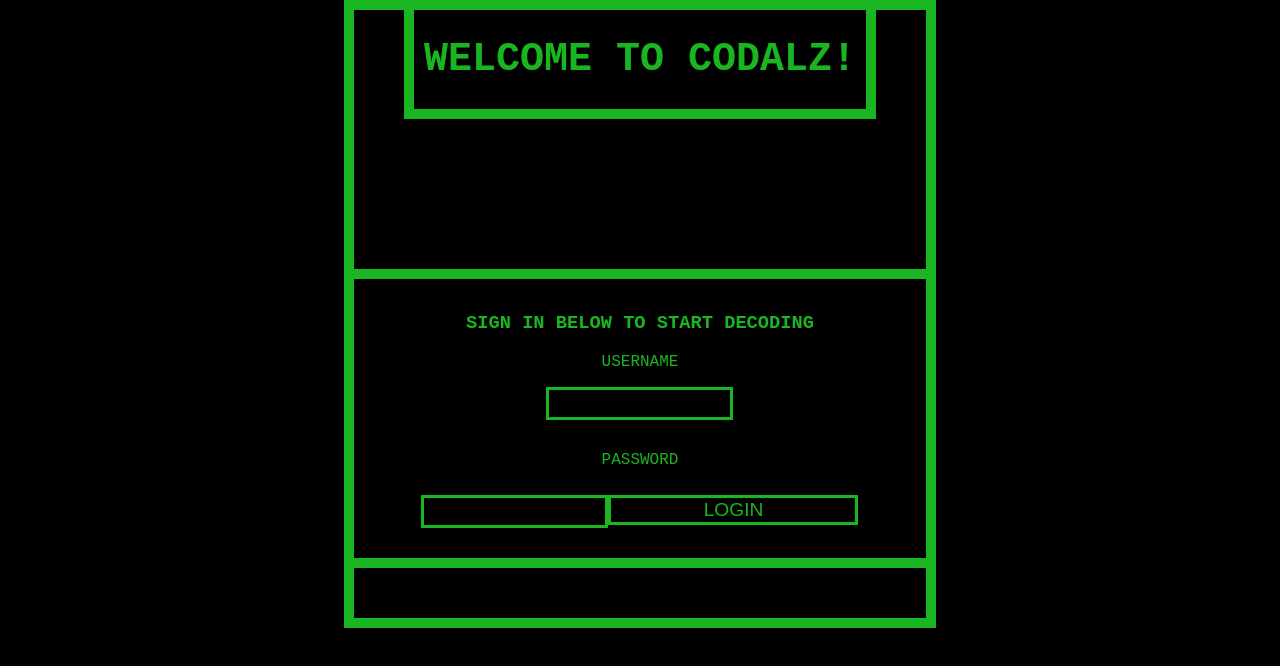
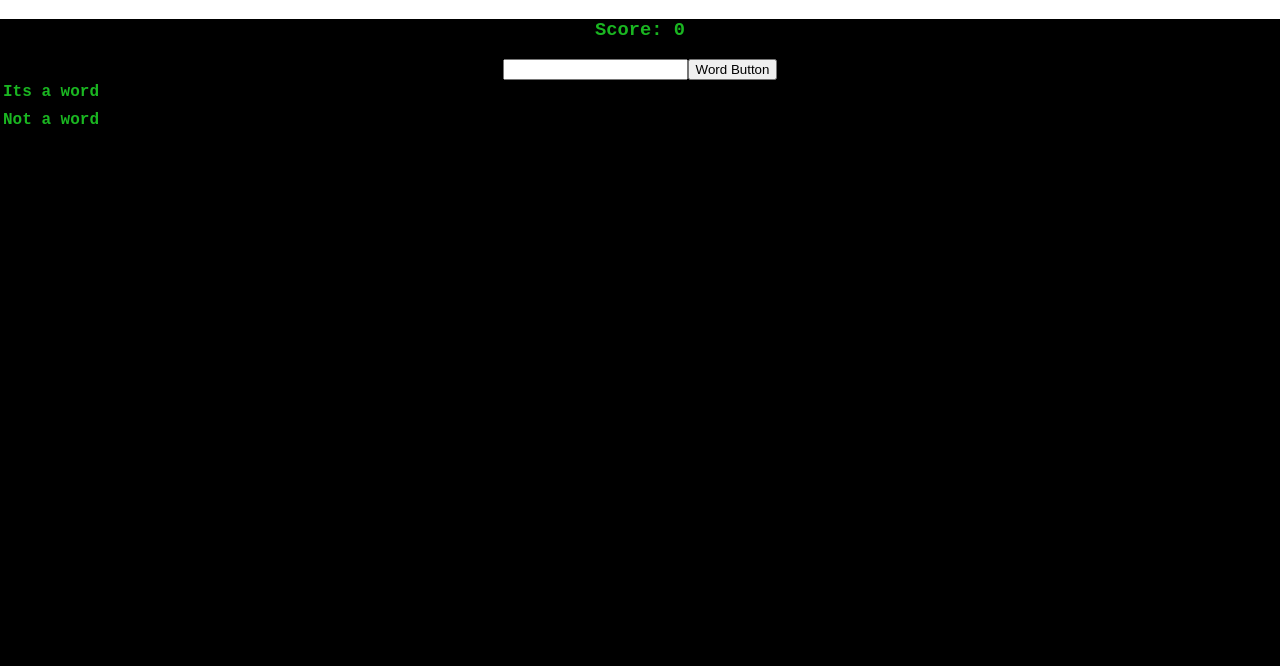
Before and after one commit to josh-mcdaniel/p2-group-4, a React (Create React App) app in the folder p2-react/: page / in a window 1280 px wide. Shown: the top 666 px of the page. Built offline with nearby package versions, Linux system fonts and the light colour scheme.

Commit message:
scoring function and word check function finished

```diff
--- a/p2-react/src/App.tsx
+++ b/p2-react/src/App.tsx
@@ -3,13 +3,21 @@ import React from 'react';
 import './App.css';
 import { BrowserRouter as Router, Routes, Route } from 'react-router-dom';
 import { Login } from './components/Login/Login';
+import { Home } from './components/Home';
 
 function App() {
   return (
     <div className="App">
 
-          <Login/>
-        </div>
+      <Router>
+        <Routes>
+          <Route path="/" element={<Home/>}/>
+        </Routes>
+      </Router>
+
+
+
+    </div>
 
   );
 }
--- /dev/null
+++ b/p2-react/src/components/CountDisplay.tsx
@@ -0,0 +1,10 @@
+import React from "react"
+
+export const CountDisplay: React.FC<any> = (props) =>{
+
+    return(
+        <div>
+            <h3>{props.score.score}</h3>
+        </div>
+    )
+}
--- /dev/null
+++ b/p2-react/src/components/Home.tsx
@@ -0,0 +1,87 @@
+import React, { useEffect, useState } from "react"
+import { useSelector, useDispatch } from "react-redux"
+import { getWord } from "./actions/wordAction"
+
+import { CountDisplay } from "./CountDisplay"
+import { WordDisplay } from "./WordDisplay"
+
+
+
+
+
+
+export const Home: React.FC<any> = () => {
+
+    //we need useSelector to access the store
+    //we set it so that it can take <any state, and access any store>
+    //our state object is set to chanage to whatever (state is in the store)
+    const appState =useSelector<any, any>((state) => state)
+
+    //we need useDispatch to dispatch information to our action
+    const dispatch = useDispatch()
+
+    let [word, setWord] = useState('')
+    let [count, setCount] = useState(0)
+
+    const handleChange = (e:any) => {
+        if(e.target.name === "WordSearch"){
+            console.log(word)
+            console.log(appState)
+            setWord(e.target.value)
+        }
+    }
+
+    const loadWord = async () => {
+        await dispatch(
+            getWord(word) as any
+        )
+    }
+
+    useEffect(()=>{
+        if(appState.word.isValid === true){
+            setCount(count+1)
+
+        }
+
+    },[appState.word.word])
+
+
+    return(
+        <div className="home-page">
+            <h3>Score: {count}</h3>
+
+            <WordDisplay word={appState.word}/>
+            <div className="home-container">
+                <input type="text" name="WordSearch" onChange={handleChange}/>
+                <button className="wordButton" onClick={loadWord}>Word Button</button>
+            </div>
+            <div className="table-div">
+            <table>
+                <tbody>
+                    <tr>
+                        <th>Its a word</th>
+                    </tr>
+                    <tr>
+                        <td>
+                        {appState.word.word}
+                        </td>
+                    </tr>
+                </tbody>
+            </table>
+            <table>
+                <tbody>
+                <tr>
+                    <th>Not a word</th>
+                </tr>
+                <tr>
+                    <td>
+                        {appState.word.Notword}
+                    </td>
+                </tr>
+                </tbody>
+            </table>
+            </div>
+
+        </div>
+    );
+}
--- /dev/null
+++ b/p2-react/src/components/WordDisplay.tsx
@@ -0,0 +1,12 @@
+import React from "react"
+
+
+export const WordDisplay: React.FC<any> = (props) => {
+
+    return(
+        <div>
+            <h3>{props.word.word}</h3>
+
+        </div>
+    )
+}
--- /dev/null
+++ b/p2-react/src/components/actions/actionType.ts
@@ -0,0 +1,4 @@
+//will store different actions in this class
+
+export const GET_WORD = 'GET_WORD';
+export const ADD_WORD = 'ADD_WORD';
--- /dev/null
+++ b/p2-react/src/components/actions/wordAction.ts
@@ -0,0 +1,55 @@
+import axios from "axios"
+import { Icount, Iword} from "../store/types"
+import { GET_WORD } from "./actionType"
+
+
+
+export const getWord =(userWord:string) => async (dispatch:any) => {
+
+
+    let incomingWord: Iword
+
+
+    try{
+
+        const response = await axios.get("https://api.dictionaryapi.dev/api/v2/entries/en/" + userWord)
+        console.log(response)
+
+        if(response.status === 404){
+            console.log("404 in the action getWord")
+
+        }else{
+
+            incomingWord = {
+                word: response.data[0].word,
+                Notword: "",
+                isValid: true
+
+            }
+
+        return dispatch ({
+            type: GET_WORD,
+            payload: incomingWord
+        })
+
+        }
+
+
+
+    }catch (e){
+        console.log(userWord)
+        console.log("get word function failed")
+        incomingWord = {
+            word: "",
+            Notword: userWord,
+            isValid: false
+        }
+
+
+
+    return dispatch ({
+        type: GET_WORD,
+        payload: incomingWord
+    })
+    }
+}
--- /dev/null
+++ b/p2-react/src/components/reducers/index.ts
@@ -0,0 +1,10 @@
+import { combineReducers } from "redux"
+import { WordReducer } from "./wordReducer";
+
+
+
+
+export default combineReducers({
+    word: WordReducer
+
+})
--- /dev/null
+++ b/p2-react/src/components/reducers/wordReducer.ts
@@ -0,0 +1,29 @@
+import { GET_WORD } from "../actions/actionType"
+import { Iword } from "../store/types"
+
+
+let initialState: Iword = {
+    word: "",
+    Notword:"",
+    isValid: false
+
+
+}
+
+type Action = {type: string, payload: any}
+
+//should match file name
+export const WordReducer = (state: Iword = initialState, action: Action) => {
+
+    switch(action.type){
+
+        case GET_WORD:
+            initialState = action.payload
+            return{
+                ...initialState
+            }
+        default:
+            return state
+    }
+
+}
--- /dev/null
+++ b/p2-react/src/components/store/store.ts
@@ -0,0 +1,24 @@
+import { configureStore } from "@reduxjs/toolkit";
+import { AppState } from "./types";
+import reducer from "../reducers";
+
+
+
+const initialState: AppState = {
+
+    word: {
+        word: "",
+        Notword:"",
+        isValid: false
+
+    },
+
+    score: {
+        score: 0
+
+      }
+}
+
+export const store = configureStore({
+    reducer
+})
--- /dev/null
+++ b/p2-react/src/components/store/types.ts
@@ -0,0 +1,22 @@
+
+
+
+export interface Iword {
+    word: string ;
+    Notword: string ;
+    isValid: boolean;
+
+}
+
+export interface Icount {
+    score: number;
+}
+
+
+
+
+export type AppState = {
+    word: Iword,
+    score: Icount
+
+}
--- a/p2-react/src/index.tsx
+++ b/p2-react/src/index.tsx
@@ -3,13 +3,17 @@ import ReactDOM from 'react-dom/client';
 import './index.css';
 import App from './App';
 import reportWebVitals from './reportWebVitals';
+import { Provider } from 'react-redux';
+import { store } from './components/store/store';
 
 const root = ReactDOM.createRoot(
   document.getElementById('root') as HTMLElement
 );
 root.render(
   <React.StrictMode>
+    <Provider store = {store}>
     <App />
+    </Provider>
   </React.StrictMode>
 );
 
```
Also changed, not shown: p2-react/package.json (+8 -0 lines), 1 other file (tests, documents, lock files or other folders).
